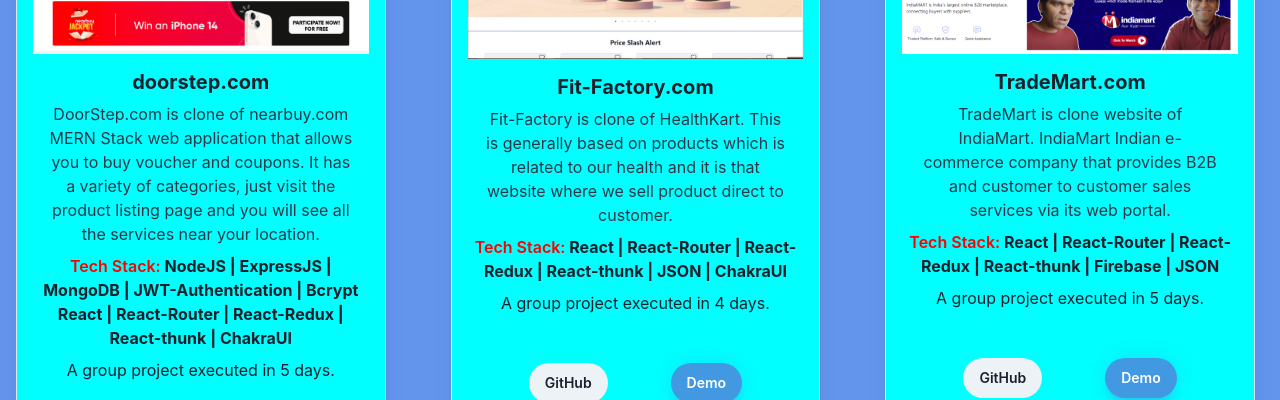
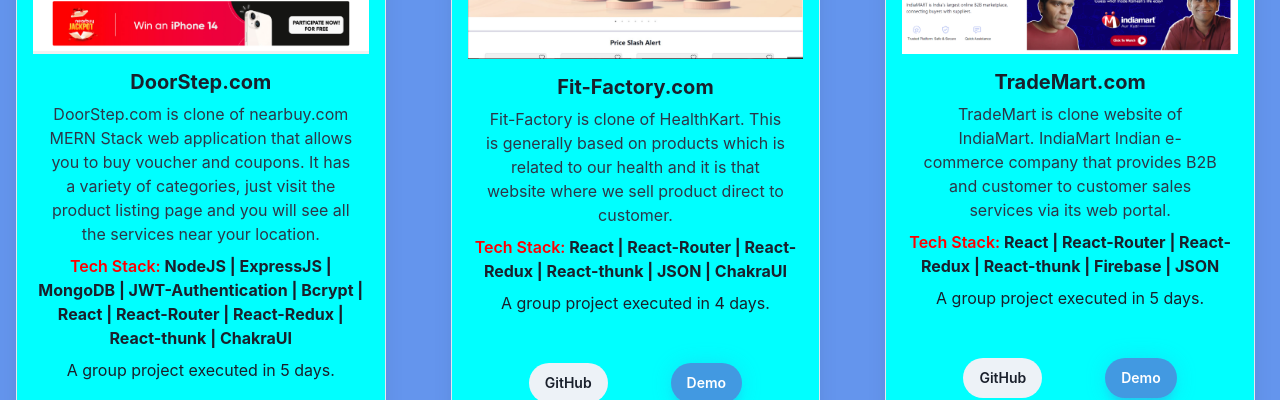
Before and after one commit to shivamkumar24/shivamkumar24.github.io, a React (Create React App) app: page /projects in a window 1280 px wide. Shown: the part 1082-1482 px from the top of the page. Built offline with nearby package versions, Linux system fonts and the light colour scheme.

Commit message:
This is DoorStep MERN Project Added

```diff
--- a/src/Components/Project.jsx
+++ b/src/Components/Project.jsx
@@ -66,7 +66,7 @@
                   fontSize={"xl"}
                   fontFamily={"body"}
                 >
-                  doorstep.com
+                  DoorStep.com
                 </Heading>
 
                 <Text
@@ -89,7 +89,7 @@
                     <span style={{ color: "red", fontWeight: "600" }}>
                       Tech Stack:
                     </span>{" "}
-                    NodeJS | ExpressJS | MongoDB | JWT-Authentication | Bcrypt
+                    NodeJS | ExpressJS | MongoDB | JWT-Authentication | Bcrypt |
                     React | React-Router | React-Redux | React-thunk | ChakraUI
                   </Text>
                 </Stack>
```
